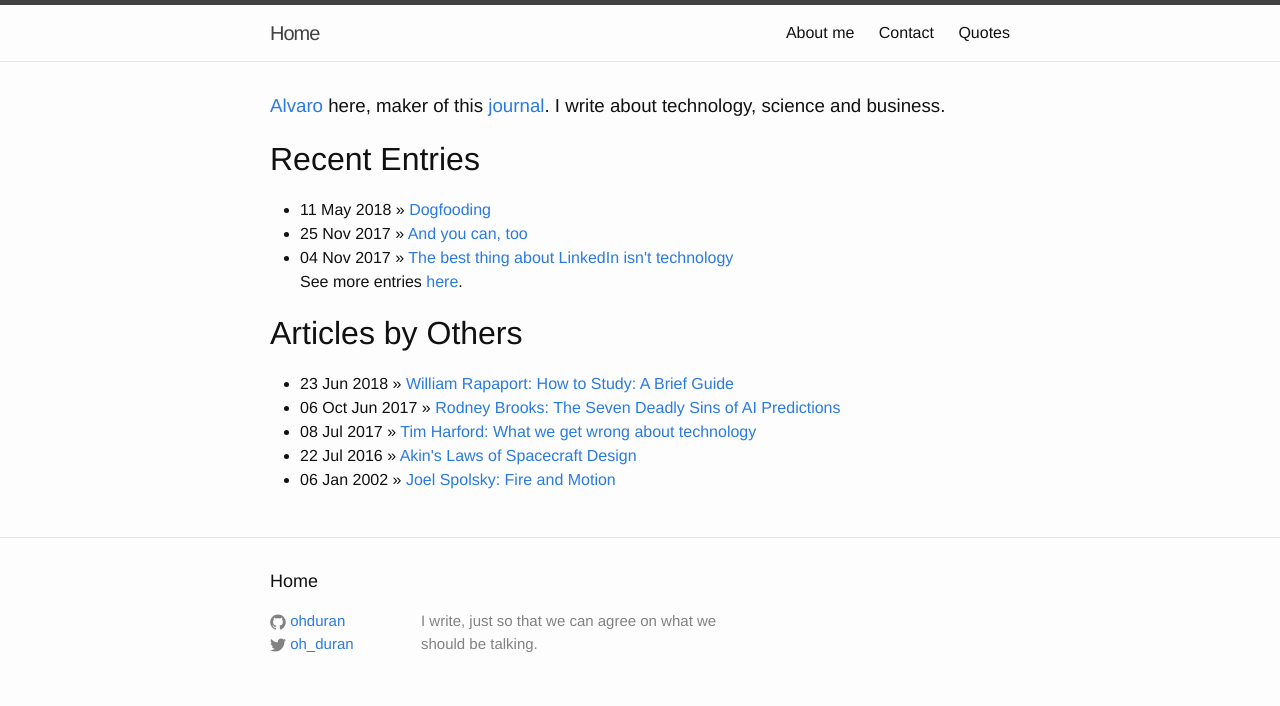
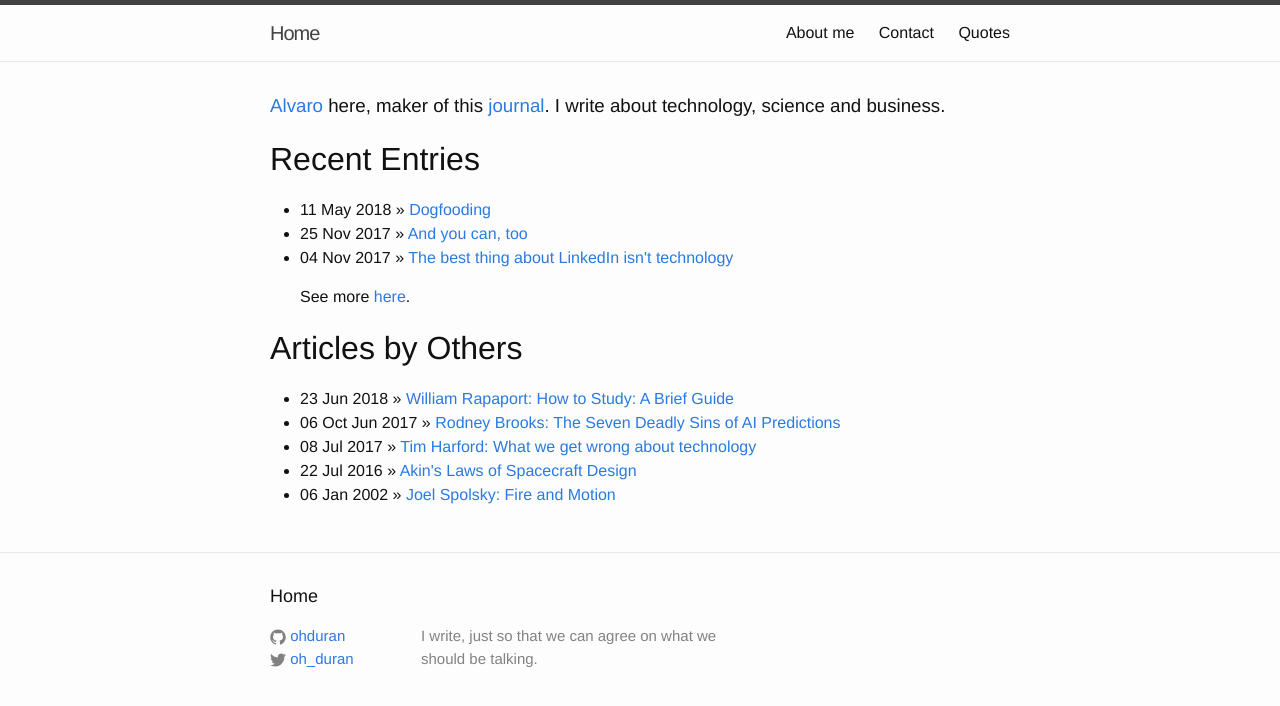
Before and after one commit to ohduran/ohduran.github.io, a Jekyll site: the page built from index.html, in a window 1280 px wide. Shown: the top 706 px of the page. Built offline with Jekyll 4.4.1, drawn with Linux system fonts in a browser that asks for light colours.

Commit message:
Changes in Format

```diff
--- a/index.html
+++ b/index.html
@@ -10,7 +10,8 @@ layout: default
     {% for post in site.posts limit:3 %}
       <li><span>{{ post.date | date_to_string }}</span> &raquo; <a href="{{ post.url }}">{{ post.title }}</a></li>
     {% endfor %}
-  <h4>See more entries <a href="/journal.html">here</a>.</h4>
+    <p> </p>
+  <h4>See more <a href="/journal.html">here</a>.</h4>
   </ul>
 
 <h1>Articles by Others</h1>
```
